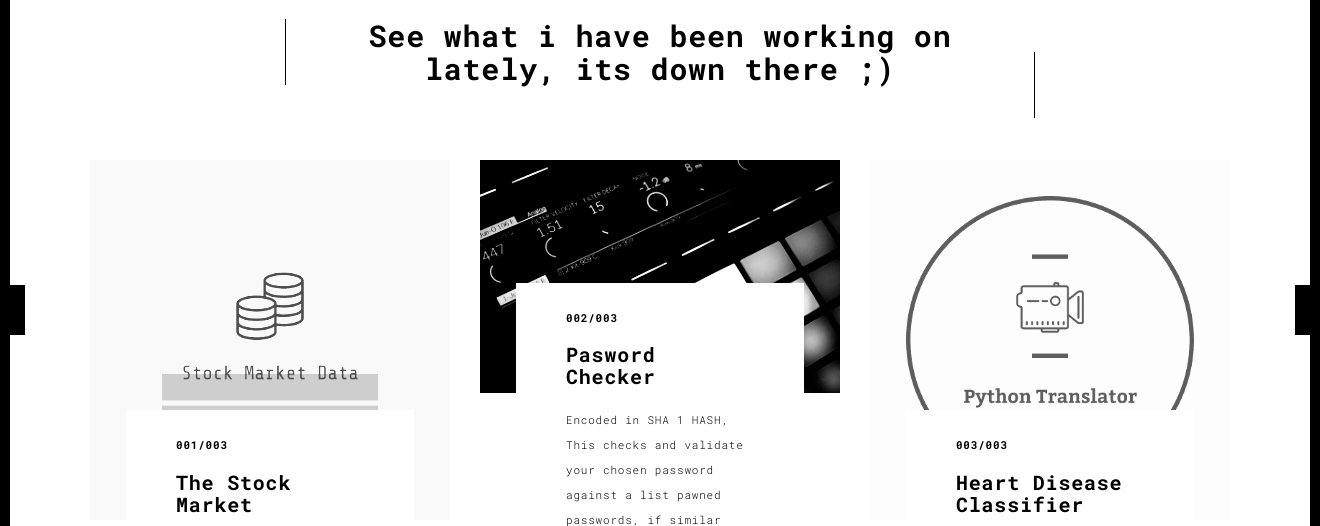
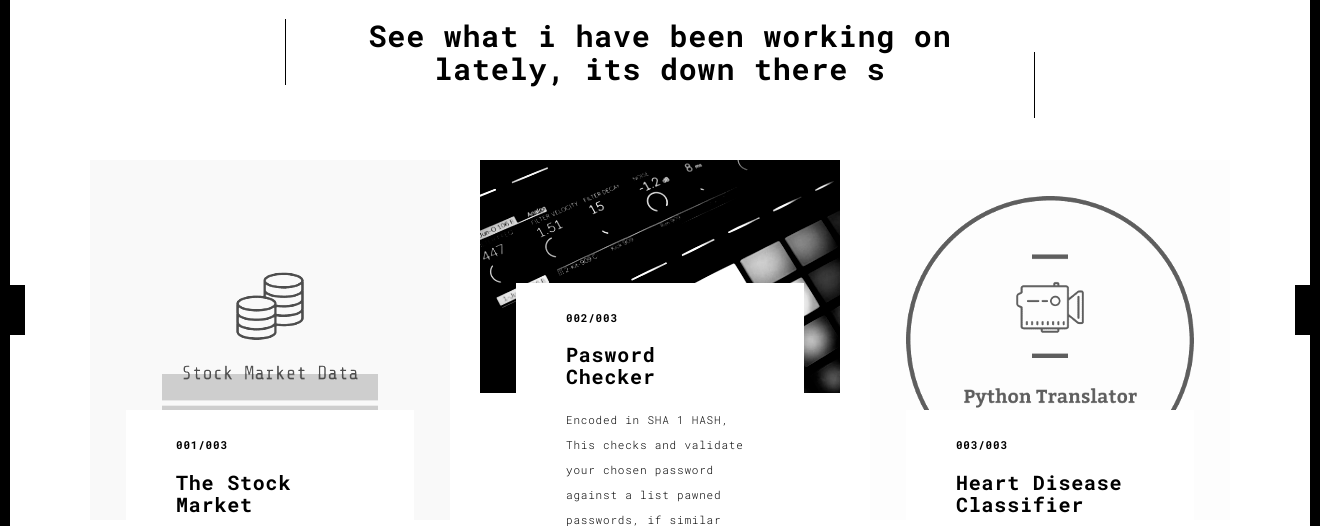
Before and after one commit to Ifeanyi-omeck/Porfolio-project, a Flask app: page /works.html in a window 1320 px wide; the page is wider, and only the part inside the window is pictured. Shown: the part 90-616 px from the top of that part. Run offline with Flask 2, Linux system fonts and the light colour scheme; some libraries are stand-ins or nearby versions.

Commit message:
Add files via upload
Additional changes

```diff
--- a/templates/works.html
+++ b/templates/works.html
@@ -55,7 +55,7 @@
 
       <div class="col-sm-8 col-sm-offset-2 section-container-spacer">
         <div class="text-center">
-          <h1 class="h2"> See what i have been  working on lately, its down there ;)</h1>
+          <h1 class="h2"> See what i have been  working on lately, its down there s</h1>
           <p></p>
         </div>
       </div>
```
